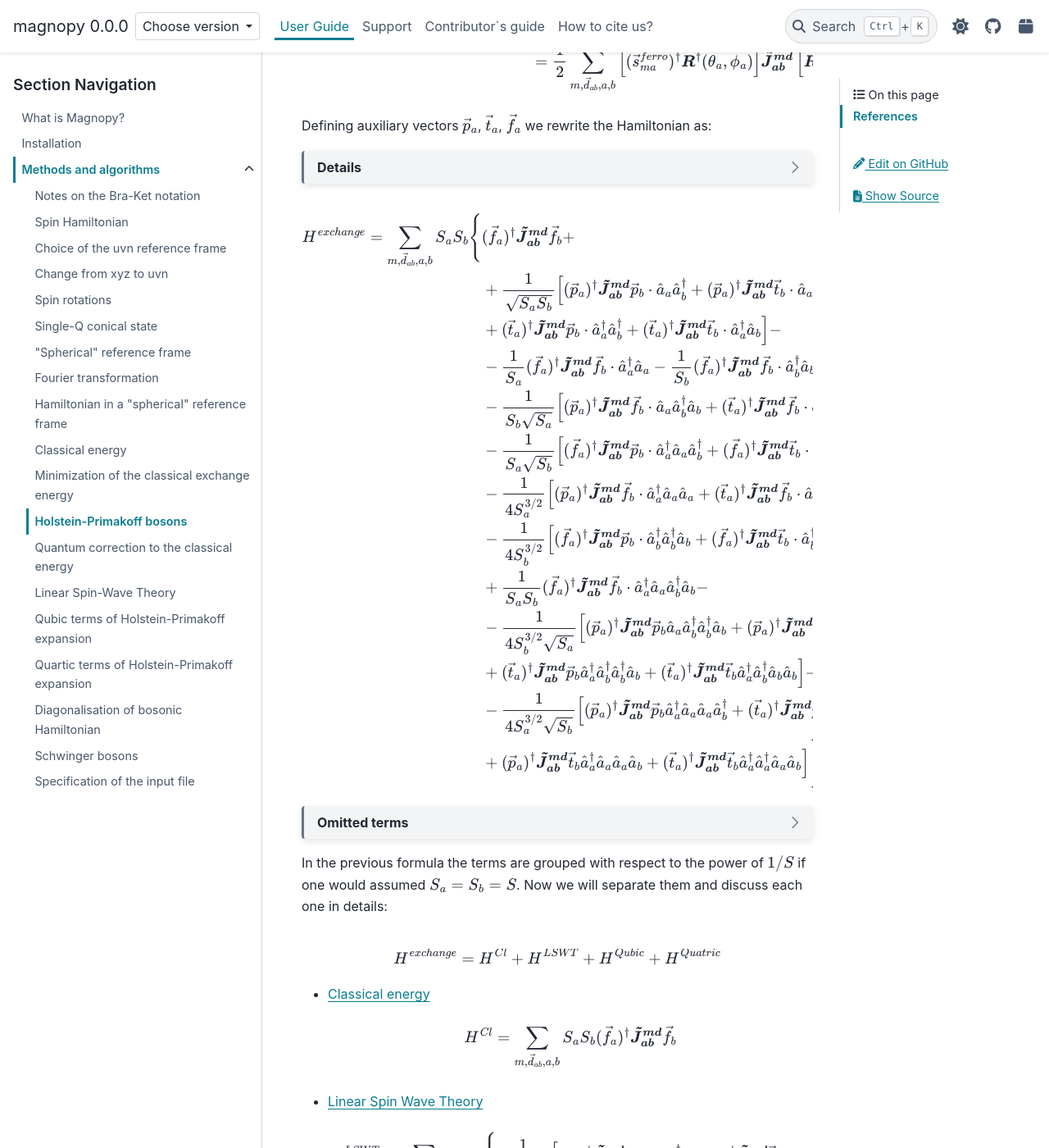
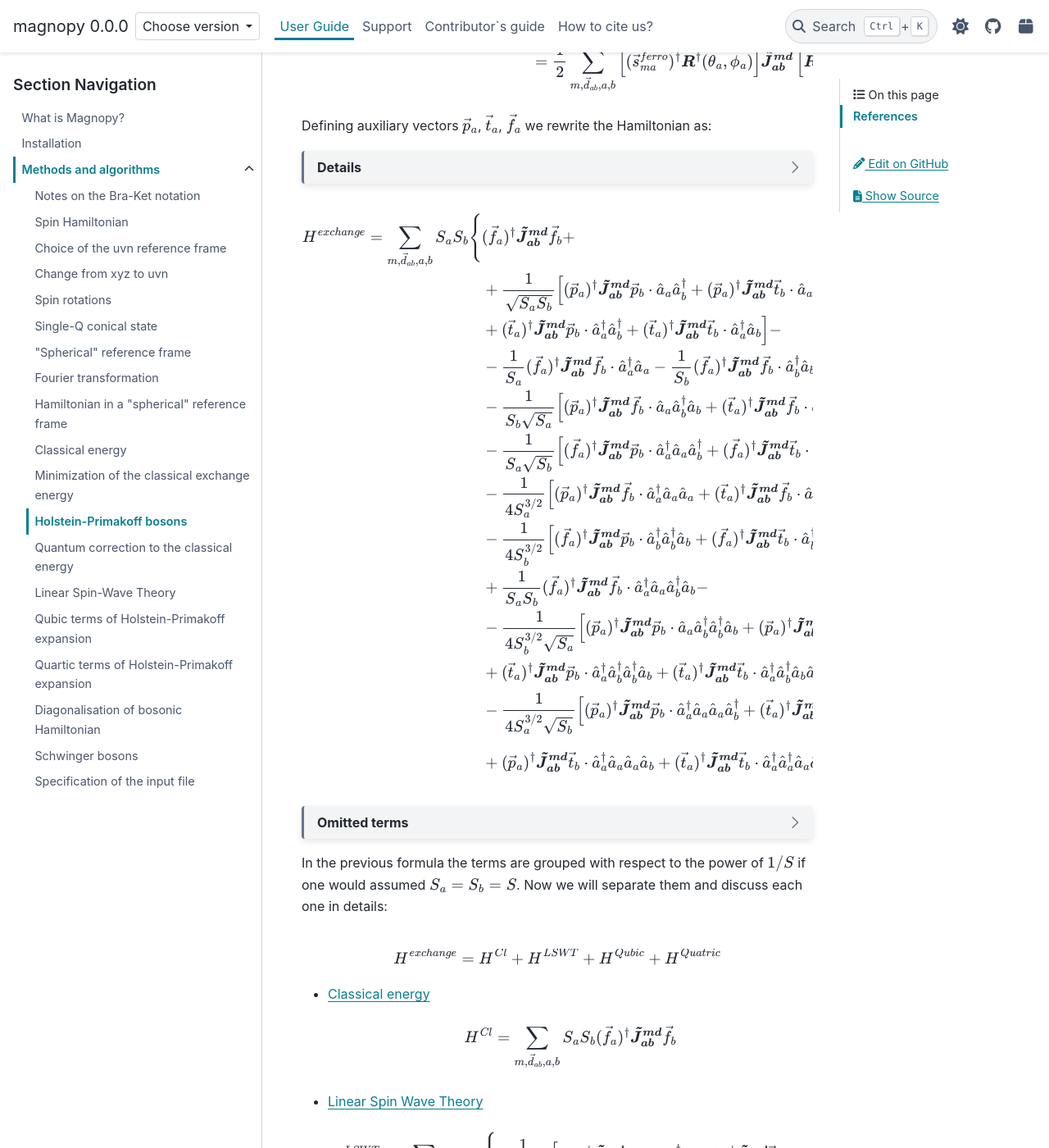
Before and after one commit to marcomarino123/magnopy, a Sphinx documentation site: the page built from docs/source/user-guide/methods/hp-bosons/index.rst, in a window 1280 px wide and 1400 px high, scrolled down 1983 px. Shown: the whole window at 82% size. Built offline with Sphinx 7.4.7 and the PyData theme 0.15.4, drawn with Linux system fonts in a browser that asks for light colours; a script that is not in the unit is left out; some of the changed text lies outside the part shown.

Commit message:
Samll fixes in hp-bosons

```diff
--- a/docs/source/user-guide/methods/hp-bosons/hamiltonian-grouped-full.txt
+++ b/docs/source/user-guide/methods/hp-bosons/hamiltonian-grouped-full.txt
@@ -113,21 +113,25 @@
       (\vec{p}_a)^{\dagger}
       \boldsymbol{\tilde{J}^{md}_{ab}}
       \vec{p}_b
+      \cdot
       \hat{a}_a\hat{a}_b^{\dagger}\hat{a}_b^{\dagger}\hat{a}_b
       +
       (\vec{p}_a)^{\dagger}
       \boldsymbol{\tilde{J}^{md}_{ab}}
       \vec{t}_b
+      \cdot
       \hat{a}_a\hat{a}_b^{\dagger}\hat{a}_b\hat{a}_b
       +\\&+
       (\vec{t}_a)^{\dagger}
       \boldsymbol{\tilde{J}^{md}_{ab}}
       \vec{p}_b
+      \cdot
       \hat{a}_a^{\dagger}\hat{a}_b^{\dagger}\hat{a}_b^{\dagger}\hat{a}_b
       +
       (\vec{t}_a)^{\dagger}
       \boldsymbol{\tilde{J}^{md}_{ab}}
       \vec{t}_b
+      \cdot
       \hat{a}_a^{\dagger}\hat{a}_b^{\dagger}\hat{a}_b\hat{a}_b
     \Bigr]
     -\\&-
@@ -136,21 +140,25 @@
       (\vec{p}_a)^{\dagger}
       \boldsymbol{\tilde{J}^{md}_{ab}}
       \vec{p}_b
+      \cdot
       \hat{a}_a^{\dagger}\hat{a}_a\hat{a}_a\hat{a}_b^{\dagger}
       +
       (\vec{t}_a)^{\dagger}
       \boldsymbol{\tilde{J}^{md}_{ab}}
       \vec{p}_b
+      \cdot
       \hat{a}_a^{\dagger}\hat{a}_a^{\dagger}\hat{a}_a\hat{a}_b^{\dagger}
       +\\&+
       (\vec{p}_a)^{\dagger}
       \boldsymbol{\tilde{J}^{md}_{ab}}
       \vec{t}_b
+      \cdot
       \hat{a}_a^{\dagger}\hat{a}_a\hat{a}_a\hat{a}_b
       +
       (\vec{t}_a)^{\dagger}
       \boldsymbol{\tilde{J}^{md}_{ab}}
       \vec{t}_b
+      \cdot
       \hat{a}_a^{\dagger}\hat{a}_a^{\dagger}\hat{a}_a\hat{a}_b
     \Bigr]
   \Biggr\}
--- a/docs/source/user-guide/methods/hp-bosons/quartic-part.txt
+++ b/docs/source/user-guide/methods/hp-bosons/quartic-part.txt
@@ -16,21 +16,25 @@
       (\vec{p}_a)^{\dagger}
       \boldsymbol{\tilde{J}^{md}_{ab}}
       \vec{p}_b
+      \cdot
       \hat{a}_a\hat{a}_b^{\dagger}\hat{a}_b^{\dagger}\hat{a}_b
       +
       (\vec{p}_a)^{\dagger}
       \boldsymbol{\tilde{J}^{md}_{ab}}
       \vec{t}_b
+      \cdot
       \hat{a}_a\hat{a}_b^{\dagger}\hat{a}_b\hat{a}_b
       +\\&+
       (\vec{t}_a)^{\dagger}
       \boldsymbol{\tilde{J}^{md}_{ab}}
       \vec{p}_b
+      \cdot
       \hat{a}_a^{\dagger}\hat{a}_b^{\dagger}\hat{a}_b^{\dagger}\hat{a}_b
       +
       (\vec{t}_a)^{\dagger}
       \boldsymbol{\tilde{J}^{md}_{ab}}
       \vec{t}_b
+      \cdot
       \hat{a}_a^{\dagger}\hat{a}_b^{\dagger}\hat{a}_b\hat{a}_b
     \Bigr]
     -\\&-
@@ -39,21 +43,25 @@
       (\vec{p}_a)^{\dagger}
       \boldsymbol{\tilde{J}^{md}_{ab}}
       \vec{p}_b
+      \cdot
       \hat{a}_a^{\dagger}\hat{a}_a\hat{a}_a\hat{a}_b^{\dagger}
       +
       (\vec{t}_a)^{\dagger}
       \boldsymbol{\tilde{J}^{md}_{ab}}
       \vec{p}_b
+      \cdot
       \hat{a}_a^{\dagger}\hat{a}_a^{\dagger}\hat{a}_a\hat{a}_b^{\dagger}
       +\\&+
       (\vec{p}_a)^{\dagger}
       \boldsymbol{\tilde{J}^{md}_{ab}}
       \vec{t}_b
+      \cdot
       \hat{a}_a^{\dagger}\hat{a}_a\hat{a}_a\hat{a}_b
       +
       (\vec{t}_a)^{\dagger}
       \boldsymbol{\tilde{J}^{md}_{ab}}
       \vec{t}_b
+      \cdot
       \hat{a}_a^{\dagger}\hat{a}_a^{\dagger}\hat{a}_a\hat{a}_b
     \Bigr]
   \Biggr\}
```
Also changed, not shown: docs/source/user-guide/methods/hp-bosons/index.rst (+0 -15 lines).
